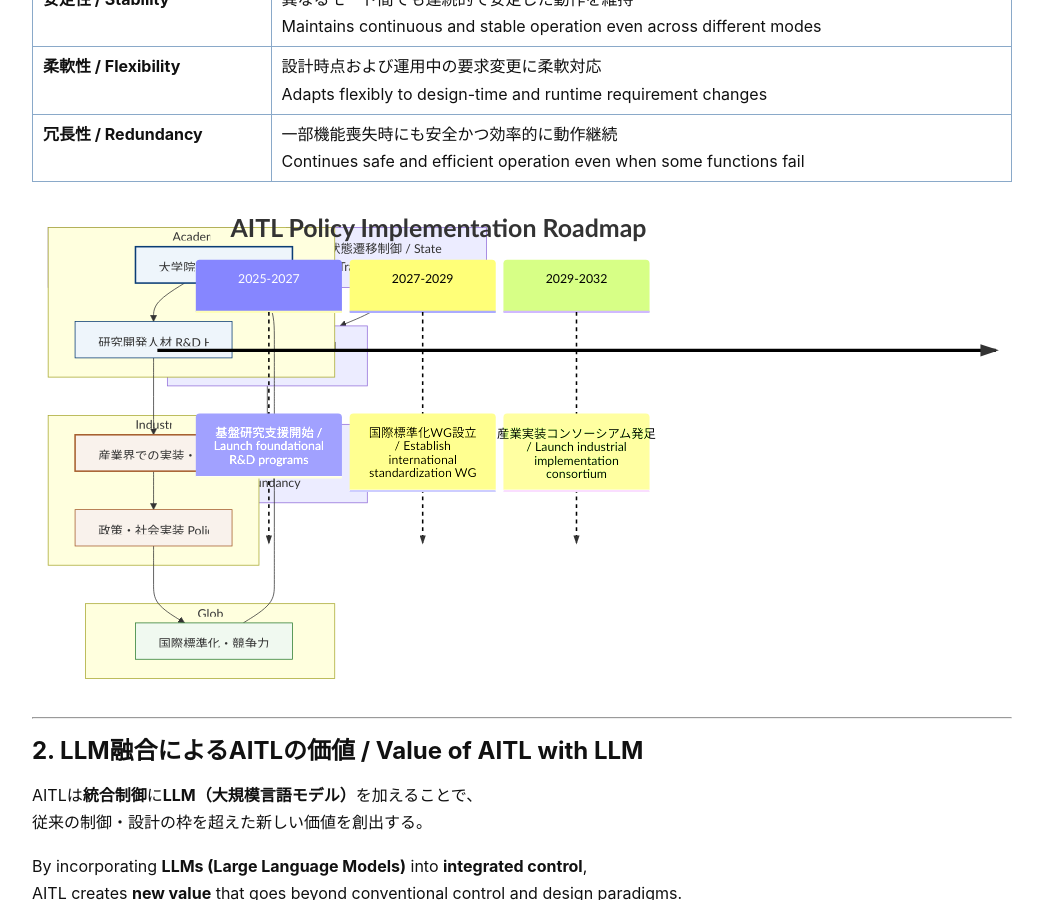
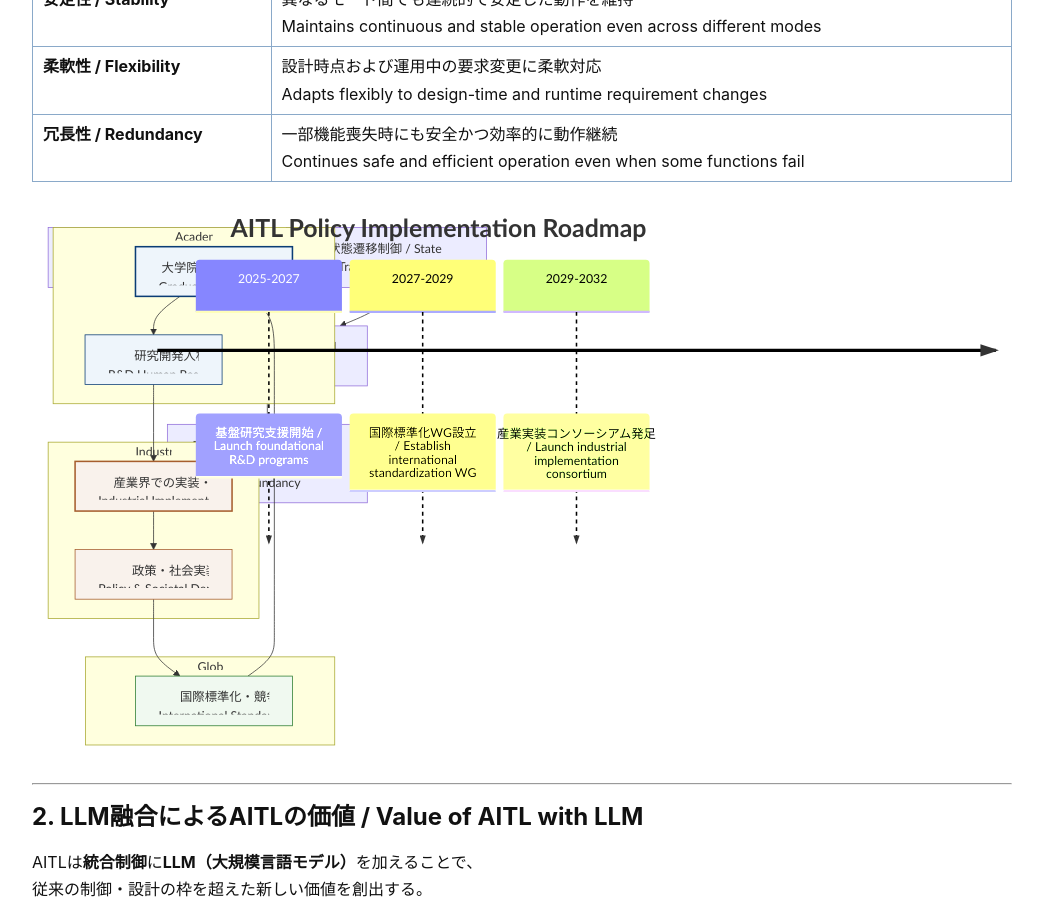
Before and after one commit to Samizo-AITL/AITL-Strategy-Proposal, a Jekyll site: the page built from AITL_Strategy_Proposal_Draft_v4_1.md, in a window 1280 px wide and 900 px high, scrolled down 1783 px. Shown: the whole window, without its empty margins (118-1161 px from the left). Built offline with Jekyll 4.4.1, drawn with Linux system fonts in a browser that asks for light colours.

````diff
--- a/AITL_Strategy_Proposal_Draft_v4_1.md
+++ b/AITL_Strategy_Proposal_Draft_v4_1.md
@@ -207,24 +207,24 @@ This will enable continuous education, research, and implementation grounded in
 
 ```mermaid
 flowchart TB
-    A["大学院教育（修士・博士） Graduate Education (MSc/PhD)"] --> B["研究開発人材 R&D Human Resources"]
-    B --> C["産業界での実装・応用 Industrial Implementation & Application"]
-    C --> D["政策・社会実装 Policy & Societal Deployment"]
-    D --> E["国際標準化・競争力 International Standardization & Competitiveness"]
+    A["大学院教育（修士・博士）<br/>Graduate Education (MSc/PhD)"] --> B["研究開発人材<br/>R&D Human Resources"]
+    B --> C["産業界での実装・応用<br/>Industrial Implementation & Application"]
+    C --> D["政策・社会実装<br/>Policy & Societal Deployment"]
+    D --> E["国際標準化・競争力<br/>International Standardization & Competitiveness"]
     E --> A
 
     subgraph Academic
-      A
-      B
+        A
+        B
     end
 
     subgraph Industrial
-      C
-      D
+        C
+        D
     end
 
     subgraph Global
-      E
+        E
     end
 
     style A fill:#eef5fb,stroke:#0b3d75,stroke-width:1px
````
